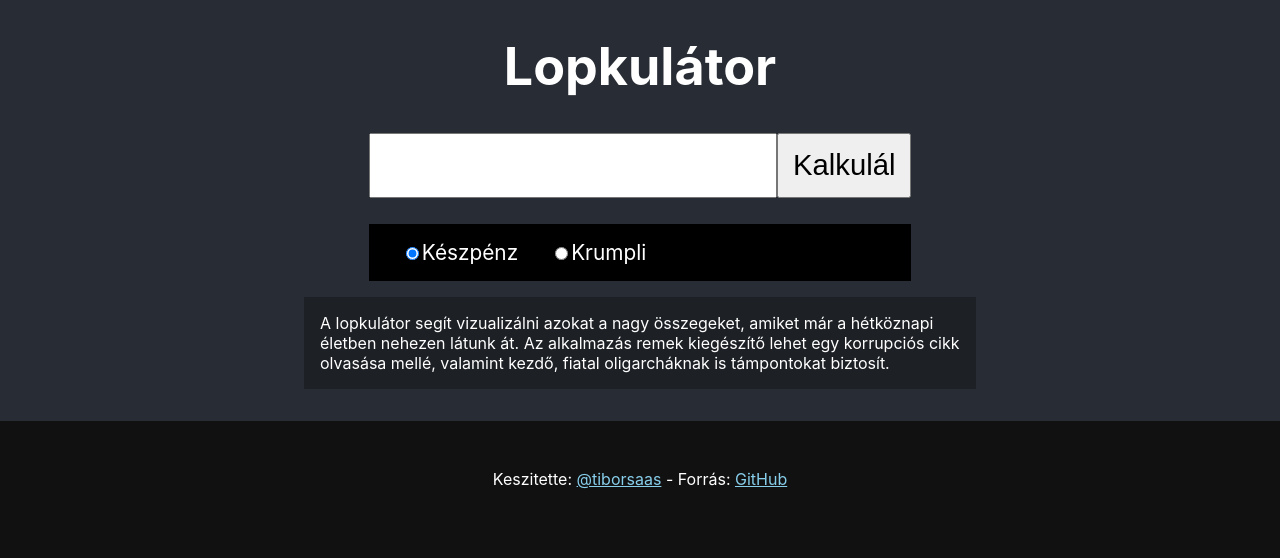
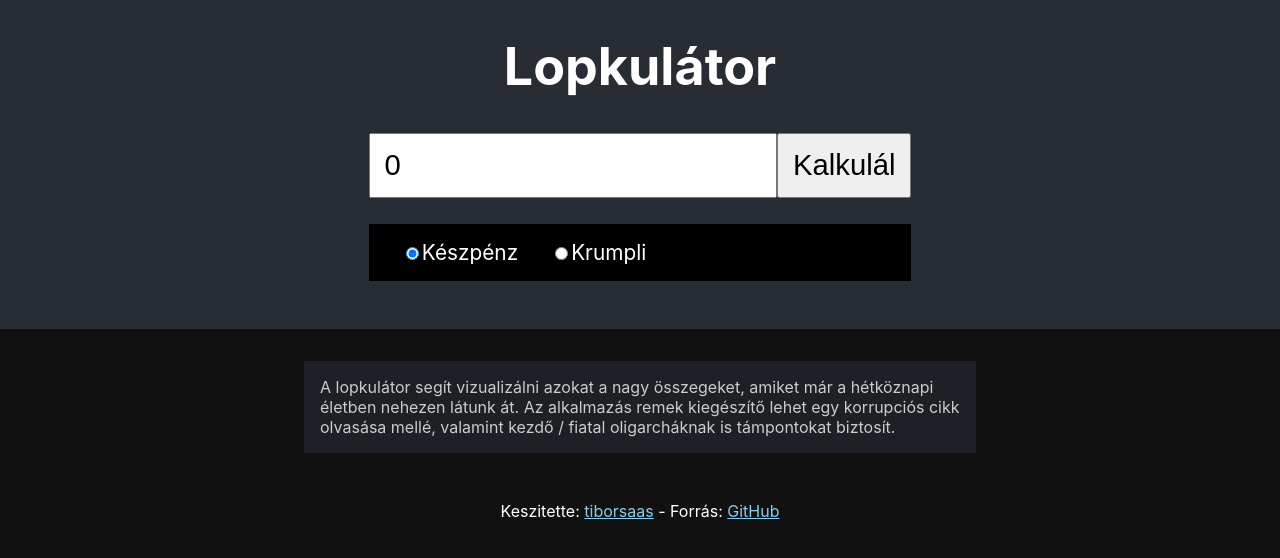
Before and after one commit to tiborsaas/lopkulator, a React (Create React App) app: page / in a window 1280 px wide. Shown: the top 558 px of the page. Built offline with nearby package versions, Linux system fonts and the light colour scheme.

Commit message:
refactor(app): layout and design fixes

```diff
--- a/src/App.css
+++ b/src/App.css
@@ -22,6 +22,7 @@ a {
   font-size: calc(10px + 2vmin);
   color: white;
   padding-bottom: 2rem;
+  margin-bottom: 2rem;
 }
 
 .App-link {
@@ -38,11 +39,17 @@ a {
   font-size: 1.6rem;
 }
 
+main {
+  margin: auto;
+}
+
 .intro {
+  color: #ccc;
   font-size: 1rem;
   width: 50%;
   background: #1d2025;
   padding: 1rem;
+  margin: 0 auto;
 }
 
 .results {
@@ -83,9 +90,12 @@ a {
 
 .algo-layout section {
   flex: 1 1 75%;
+  color: #fff;
 }
 
 .algo-layout aside {
+  color: #ccc;
+  font-size: 2rem;
   flex: 1 1 25%;
   padding: 1rem;
 }
--- a/src/App.js
+++ b/src/App.js
@@ -30,11 +30,13 @@ function App() {
       <header className="App-header">
         <h1>Lopkulátor</h1>
         <form onSubmit={calculate}>
-          <input type="number" name="hello" ref={number} />
+          <input type="number" name="hello" min="0" defaultValue="0" step="100000" ref={number} />
           <button>Kalkulál</button>
           <p>{result && formatNumber(number.current.value)}</p>
           <AlgoSelector algos={Algos} selected={selectedAlgo} onChange={setSelectedAlgo} />
         </form>
+      </header>
+      <main>
         {result && (
           <section className="results">
             <Algo formData={result} userInput={number} />
@@ -43,12 +45,12 @@ function App() {
         {!result && (
           <section className="intro">
             A lopkulátor segít vizualizálni azokat a nagy összegeket, amiket már a hétköznapi életben nehezen látunk át.
-            Az alkalmazás remek kiegészítő lehet egy korrupciós cikk olvasása mellé, valamint kezdő, fiatal oligarcháknak is támpontokat biztosít.
+            Az alkalmazás remek kiegészítő lehet egy korrupciós cikk olvasása mellé, valamint kezdő /  fiatal oligarcháknak is támpontokat biztosít.
           </section>
         )}
-      </header>
+      </main>
       <footer>
-        Keszitette: <a href="https://twitter.com/tiborsaas">@tiborsaas</a> -
+        Keszitette: <a href="https://tibor.szasz.hu">tiborsaas</a> -
         Forrás: <a href="https://github.com/tiborsaas/lopkulator">GitHub</a>
       </footer>
     </div>
@@ -56,10 +58,8 @@ function App() {
 }
 
 export default App;
-
 /**
- * 💰
- * https://www.mnb.hu/bankjegy-es-erme/bankjegyeink/megujitott-20-000-forintos-bankjegy
+ * 💰💰💰
  * https://www.cargurus.com/Cars/2017-Lamborghini-Huracan-Price-c26103
  * https://vasarlocsapat.hu/_hirek/_elelmiszerarak/burgonya-arak.shtml
  */
```
